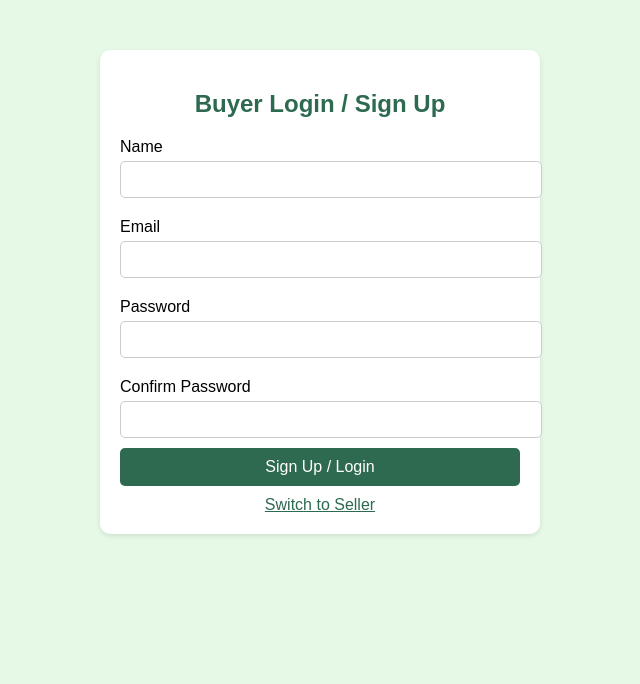
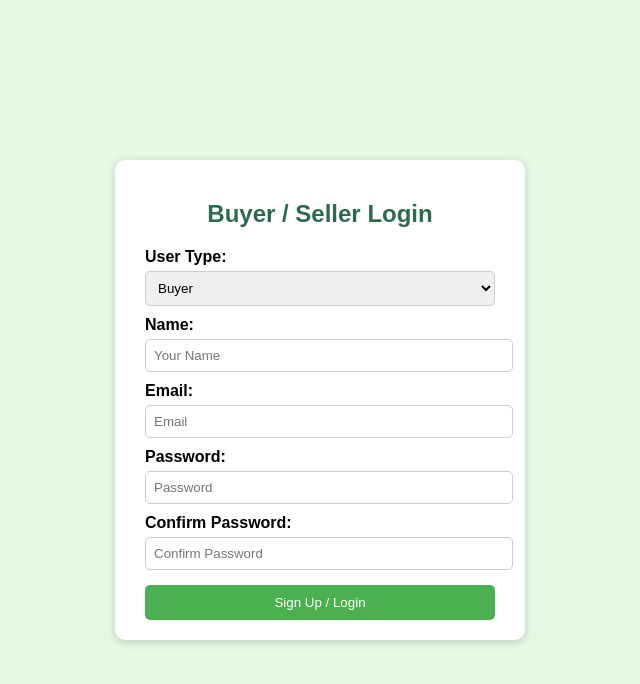
Before and after one commit to jaishnavvv/Market-Bloom, a plain HTML site: page logindirec.html in a window 1280 px wide. Shown: the whole page, without its empty margins (320-960 px from the left). Drawn offline with Linux system fonts and the light colour scheme.

Commit message:
Update logindirec.html

```diff
--- a/logindirec.html
+++ b/logindirec.html
@@ -3,79 +3,69 @@
 <head>
 <meta charset="UTF-8">
 <meta name="viewport" content="width=device-width, initial-scale=1.0">
-  <title>Market Bloom - Login / Sign Up</title>
+<title>Login / Sign Up - Market Bloom</title>
 <style>
-    body { font-family: Arial, sans-serif; margin: 0; background-color: #e6f9e6; }
-    .container { max-width: 400px; margin: 50px auto; background: white; padding: 20px; border-radius: 10px; box-shadow: 0 2px 5px rgba(0,0,0,0.1); }
-    h2 { text-align: center; color: #2d6a4f; }
-    label { display: block; margin: 10px 0 5px; }
-    input { width: 100%; padding: 10px; margin-bottom: 10px; border-radius: 5px; border: 1px solid #ccc; }
-    button { width: 100%; padding: 10px; background: #2d6a4f; color: white; border: none; border-radius: 5px; cursor: pointer; font-size: 16px; }
-    button:hover { background: #276747; }
-    .toggle-btn { text-align: center; margin-top: 10px; cursor: pointer; color: #2d6a4f; text-decoration: underline; }
-    .hidden { display: none; }
+  body { font-family: Arial, sans-serif; background-color: #e6f9e6; margin:0; display:flex; justify-content:center; align-items:center; height:100vh; }
+  .container { background:white; padding:20px 30px; border-radius:10px; box-shadow:0 2px 10px rgba(0,0,0,0.2); width:350px; }
+  h2 { text-align:center; color:#2d6a4f; }
+  label { display:block; margin-top:10px; font-weight:bold; }
+  input, select { width:100%; padding:8px; margin-top:5px; border-radius:5px; border:1px solid #ccc; }
+  button { width:100%; padding:10px; margin-top:15px; background:#4CAF50; color:white; border:none; border-radius:5px; cursor:pointer; }
+  button:hover { background:#45a049; }
+  .toggle-btn { background:#2d6a4f; margin-top:10px; }
 </style>
 </head>
 <body>
+
 <div class="container">
-    <h2 id="formTitle">Buyer Login / Sign Up</h2>
+  <h2 id="formTitle">Buyer / Seller Login</h2>
 
-    <!-- Buyer Form -->
-    <div id="buyerForm">
-      <label>Name</label>
-      <input type="text" id="buyerName" required>
-      <label>Email</label>
-      <input type="email" id="buyerEmail" required>
-      <label>Password</label>
-      <input type="password" id="buyerPassword" required>
-      <label>Confirm Password</label>
-      <input type="password" id="buyerConfirmPassword" required>
-      <button onclick="buyerSignup()">Sign Up / Login</button>
-      <div class="toggle-btn" onclick="toggleForm()">Switch to Seller</div>
+  <label>User Type:</label>
+  <select id="userType">
+    <option value="buyer">Buyer</option>
+    <option value="seller">Seller</option>
+  </select>
+
+  <label>Name:</label>
+  <input type="text" id="name" placeholder="Your Name">
+
+  <div id="sellerFields" style="display:none;">
+    <label>Shop Name:</label>
+    <input type="text" id="shopName" placeholder="Shop Name">
+    <label>Location:</label>
+    <input type="text" id="shopLocation" placeholder="Shop Location">
   </div>
 
-    <!-- Seller Form -->
-    <div id="sellerForm" class="hidden">
-      <label>Shop Name</label>
-      <input type="text" id="sellerShopName" required>
-      <label>Location</label>
-      <input type="text" id="sellerLocation" required>
-      <label>Email</label>
-      <input type="email" id="sellerEmail" required>
-      <label>Password</label>
-      <input type="password" id="sellerPassword" required>
-      <label>Confirm Password</label>
-      <input type="password" id="sellerConfirmPassword" required>
-      <button onclick="sellerSignup()">Sign Up / Login</button>
-      <div class="toggle-btn" onclick="toggleForm()">Switch to Buyer</div>
-    </div>
+  <label>Email:</label>
+  <input type="email" id="email" placeholder="Email">
+
+  <label>Password:</label>
+  <input type="password" id="password" placeholder="Password">
+
+  <label>Confirm Password:</label>
+  <input type="password" id="confirmPassword" placeholder="Confirm Password">
+
+  <button onclick="signup()">Sign Up / Login</button>
 </div>
 
 <script>
-    function toggleForm() {
-      const buyerForm = document.getElementById("buyerForm");
-      const sellerForm = document.getElementById("sellerForm");
-      const title = document.getElementById("formTitle");
+  const userTypeSelect = document.getElementById("userType");
+  const sellerFields = document.getElementById("sellerFields");
 
-      if (buyerForm.classList.contains("hidden")) {
-        buyerForm.classList.remove("hidden");
-        sellerForm.classList.add("hidden");
-        title.textContent = "Buyer Login / Sign Up";
-      } else {
-        buyerForm.classList.add("hidden");
-        sellerForm.classList.remove("hidden");
-        title.textContent = "Seller Login / Sign Up";
-      }
-    }
+  userTypeSelect.addEventListener("change", () => {
+    if (userTypeSelect.value === "seller") sellerFields.style.display = "block";
+    else sellerFields.style.display = "none";
+  });
 
-    function buyerSignup() {
-      const name = document.getElementById("buyerName").value.trim();
-      const email = document.getElementById("buyerEmail").value.trim();
-      const password = document.getElementById("buyerPassword").value;
-      const confirmPassword = document.getElementById("buyerConfirmPassword").value;
+  function signup() {
+    const type = userTypeSelect.value;
+    const name = document.getElementById("name").value.trim();
+    const email = document.getElementById("email").value.trim();
+    const password = document.getElementById("password").value;
+    const confirmPassword = document.getElementById("confirmPassword").value;
 
     if (!name || !email || !password || !confirmPassword) {
-        alert("Please fill all fields.");
+      alert("Fill all fields!");
       return;
     }
     if (password !== confirmPassword) {
@@ -83,33 +73,32 @@
       return;
     }
 
+    if (type === "buyer") {
+      // Save buyer
       const buyer = { name, email, password };
       localStorage.setItem("buyer", JSON.stringify(buyer));
-      alert("Buyer signed up successfully!");
       window.location.href = "index.html";
+    } else {
+      // Save seller
+      const shopName = document.getElementById("shopName").value.trim();
+      const location = document.getElementById("shopLocation").value.trim();
+      if (!shopName || !location) { alert("Enter shop info"); return; }
+
+      let allSellers = JSON.parse(localStorage.getItem("allSellers")) || [];
+      let existing = allSellers.find(s => s.email === email);
+      if (existing) {
+        alert("Seller already exists, logging in...");
+      } else {
+        allSellers.push({ name, email, password, shopName, location, products: [] });
+        localStorage.setItem("allSellers", JSON.stringify(allSellers));
+        alert("Seller account created!");
       }
-
-    function sellerSignup() {
-      const shopName = document.getElementById("sellerShopName").value.trim();
-      const location = document.getElementById("sellerLocation").value.trim();
-      const email = document.getElementById("sellerEmail").value.trim();
-      const password = document.getElementById("sellerPassword").value;
-      const confirmPassword = document.getElementById("sellerConfirmPassword").value;
-
-      if (!shopName || !location || !email || !password || !confirmPassword) {
-        alert("Please fill all fields.");
-        return;
-      }
-      if (password !== confirmPassword) {
-        alert("Passwords do not match!");
-        return;
-      }
-
-      const seller = { shopName, location, email, password, products: [] };
-      localStorage.setItem("seller", JSON.stringify(seller));
-      alert("Seller signed up successfully!");
+      // Set current seller session
+      localStorage.setItem("currentSellerEmail", email);
       window.location.href = "seller.html";
     }
+  }
 </script>
+
 </body>
 </html>
```
Lines whose indentation alone changed are shown as unchanged.
